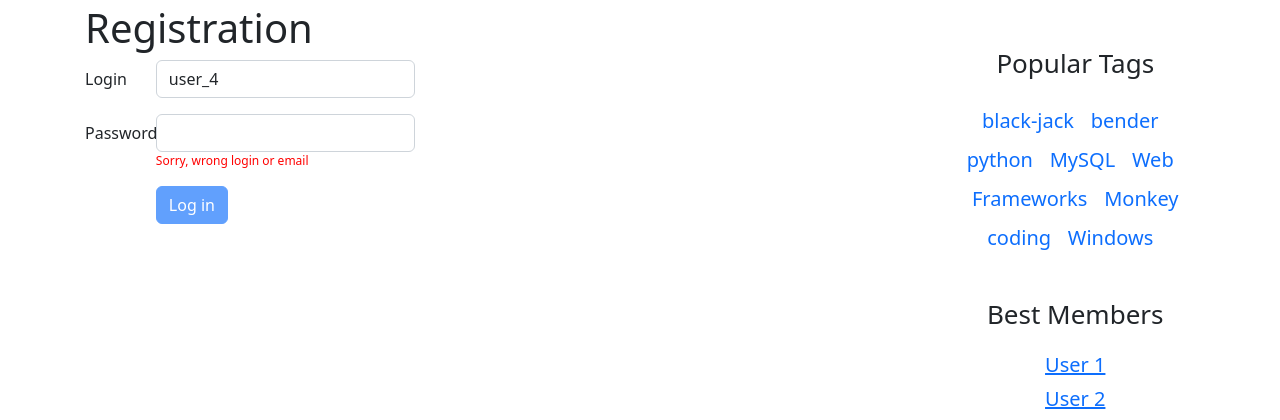
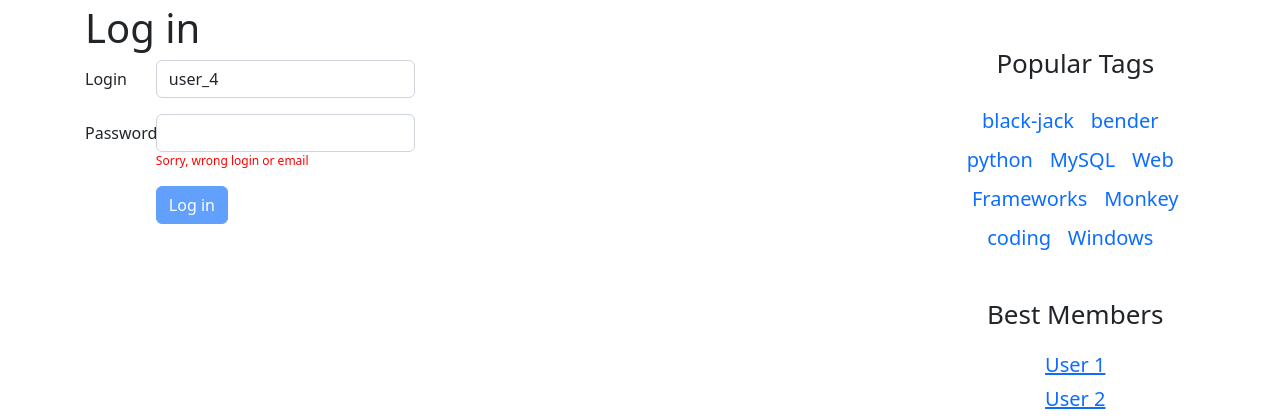
Before and after one commit to katekaa/vk-web, a Python web app: template askme_chestnova/templates/login.html in a window 1280 px wide. Shown: the part 56-476 px from the top of the page. Run offline with Jinja, Linux system fonts and the light colour scheme; the template is opened without the code that fills it, so the values that code supplies are empty; some libraries are stand-ins or nearby versions.

Commit message:
Update login.html

```diff
--- a/askme_chestnova/templates/login.html
+++ b/askme_chestnova/templates/login.html
@@ -52,7 +52,7 @@
 
             <div class="row">
                 <div class="col-9">
-                    <h1>Registration</h1>
+                    <h1>Log in</h1>
                     <form>
                         <div class="row mb-3">
                             <label for="inputLogin3" class="col-sm-1 col-form-label">Login</label>
```
